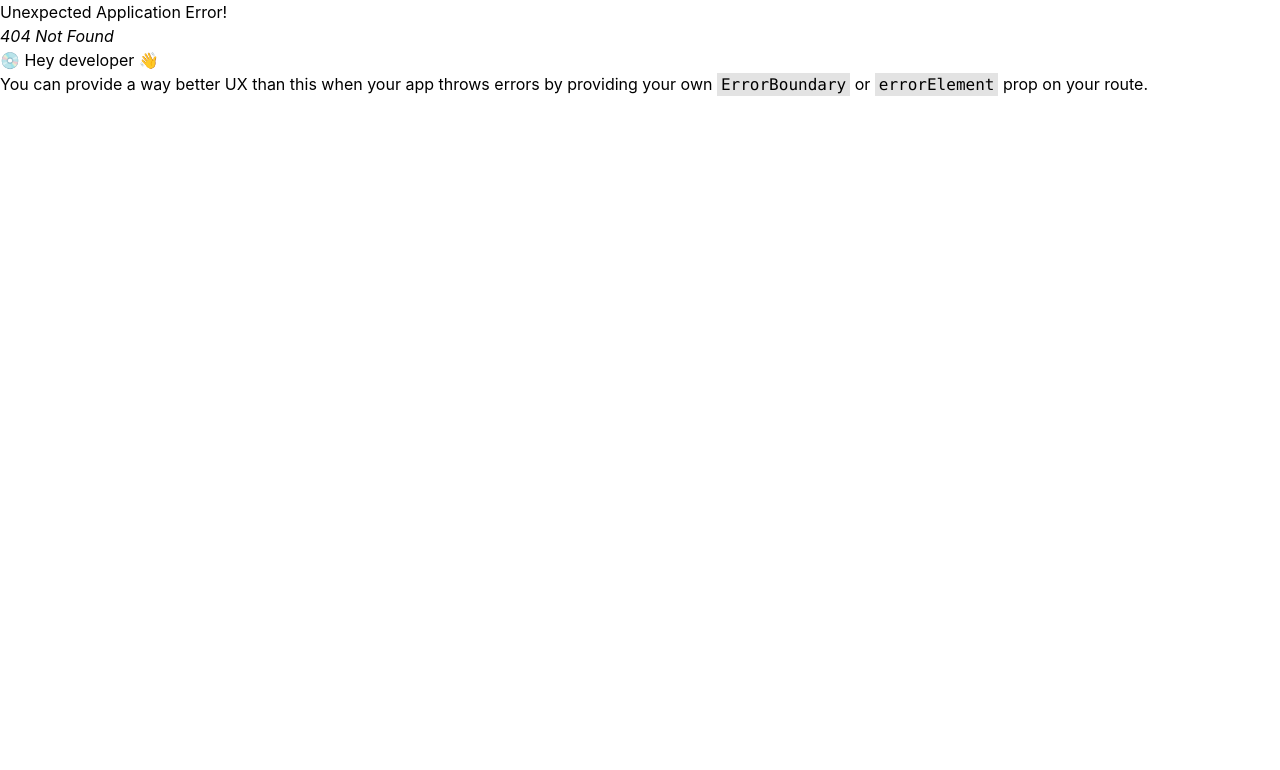
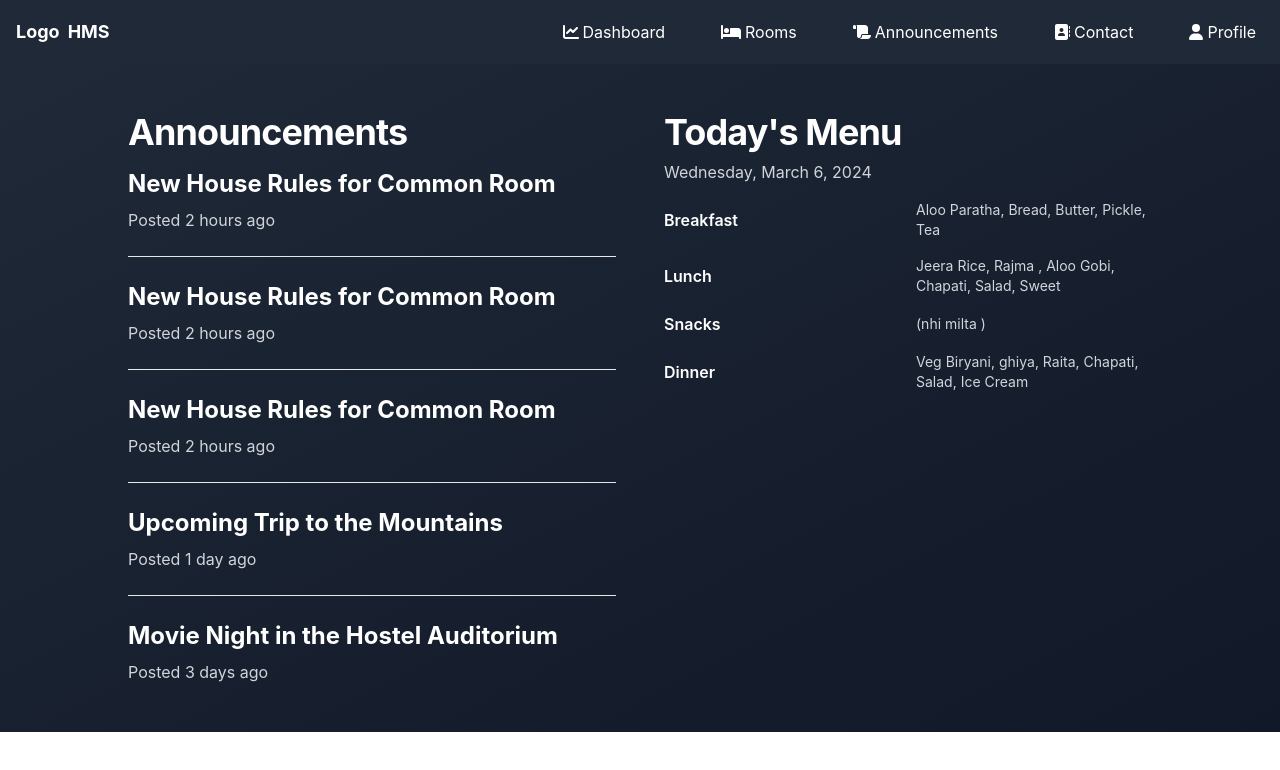
Before and after one commit to dino2580/HMS_DEPLOYED, a React (Create React App) app in the folder frontend/: page /announcement in a window 1280 px wide. Before the commit this address had no page. Shown: the top 770 px of the page. Built offline with nearby package versions, Linux system fonts and the light colour scheme.

Commit message:
Announcement page created

```diff
--- a/frontend/src/App.js
+++ b/frontend/src/App.js
@@ -3,6 +3,7 @@ import { createBrowserRouter , Router, RouterProvider } from "react-router-dom";
 import { Outlet } from "react-router-dom";
 import Navbar from './components/Navbar';
 import Dashboard from './components/Dashboard';
+import Announcement from './components/Announcement';
 
 
 // function Home() {
@@ -15,7 +16,7 @@ import Dashboard from './components/Dashboard';
 
 function App() {
   return (
-      <div className="bg-black h-screen">
+      <div>
         <Navbar />
         <Outlet/>
       </div>
@@ -40,6 +41,11 @@ const appRouter=createBrowserRouter([
               element:<Dashboard/>
 
           },
+          {
+            path:"/announcement",
+            element:<Announcement/>
+
+        },
 
       ],
       // errorElement:<Error/>
--- /dev/null
+++ b/frontend/src/components/Announcement.js
@@ -0,0 +1,77 @@
+/**
+ * v0 by Vercel.
+ * @see https://v0.dev/t/2uQMtMuCSkc
+ * Documentation: https://v0.dev/docs#integrating-generated-code-into-your-nextjs-app
+ */
+export default function Announcement() {
+  return (
+    <div className="px-4 py-6 md:px-6 xl:py-12 2xl:py-16 bg-gradient-to-br from-gray-800 to-gray-900">
+      <div className="grid max-w-5xl gap-6 mx-auto lg:grid-cols-2 lg:gap-12">
+        <div className="space-y-4 lg:order-2 lg:col-start-2">
+          <div className="space-y-2">
+            <h1 className="text-3xl font-bold tracking-tight sm:text-4xl text-white dark:text-gray-100">
+              Today's Menu
+            </h1>
+            <p className="text-gray-300 dark:text-gray-400">Wednesday, March 6, 2024</p>
+          </div>
+          <div className="space-y-4">
+            <div className="grid grid-cols-2 items-center gap-4">
+              <h2 className="font-semibold text-white dark:text-gray-100">Breakfast</h2>
+              <p className="text-sm text-gray-300 dark:text-gray-400">Aloo Paratha, Bread, Butter, Pickle, Tea</p>
+            </div>
+            <div className="grid grid-cols-2 items-center gap-4">
+              <h2 className="font-semibold text-white dark:text-gray-100">Lunch</h2>
+              <p className="text-sm text-gray-300 dark:text-gray-400">
+                Jeera Rice, Rajma , Aloo Gobi, Chapati, Salad, Sweet
+              </p>
+            </div>
+            <div className="grid grid-cols-2 items-center gap-4">
+              <h2 className="font-semibold text-white dark:text-gray-100">Snacks</h2>
+              <p className="text-sm text-gray-300 dark:text-gray-400">(nhi milta )</p>
+            </div>
+            <div className="grid grid-cols-2 items-center gap-4">
+              <h2 className="font-semibold text-white dark:text-gray-100">Dinner</h2>
+              <p className="text-sm text-gray-300 dark:text-gray-400">
+                Veg Biryani, ghiya, Raita, Chapati, Salad, Ice Cream
+              </p>
+            </div>
+          </div>
+        </div>
+        <div className="space-y-4">
+          <div className="space-y-2">
+            <h1 className="text-3xl font-bold tracking-tight sm:text-4xl text-white dark:text-gray-100">
+              Announcements
+            </h1>
+          </div>
+          <div className="space-y-6">
+            <div className="space-y-2">
+              <h2 className="text-2xl font-bold text-white dark:text-gray-100">New House Rules for Common Room</h2>
+              <p className="text-gray-300 dark:text-gray-400">Posted 2 hours ago</p>
+            </div>
+            <div className="border-t border-gray-200 dark:border-gray-800" />
+            <div className="space-y-2">
+              <h2 className="text-2xl font-bold text-white dark:text-gray-100">New House Rules for Common Room</h2>
+              <p className="text-gray-300 dark:text-gray-400">Posted 2 hours ago</p>
+            </div>
+            <div className="border-t border-gray-200 dark:border-gray-800" />
+            <div className="space-y-2">
+              <h2 className="text-2xl font-bold text-white dark:text-gray-100">New House Rules for Common Room</h2>
+              <p className="text-gray-300 dark:text-gray-400">Posted 2 hours ago</p>
+            </div>
+            <div className="border-t border-gray-200 dark:border-gray-800" />
+
+            <div className="space-y-2">
+              <h2 className="text-2xl font-bold text-white dark:text-gray-100">Upcoming Trip to the Mountains</h2>
+              <p className="text-gray-300 dark:text-gray-400">Posted 1 day ago</p>
+            </div>
+            <div className="border-t border-gray-200 dark:border-gray-800" />
+            <div className="space-y-2">
+              <h2 className="text-2xl font-bold text-white dark:text-gray-100">Movie Night in the Hostel Auditorium</h2>
+              <p className="text-gray-300 dark:text-gray-400">Posted 3 days ago</p>
+            </div>
+          </div>
+        </div>
+      </div>
+    </div>
+  )
+}
--- a/frontend/src/components/Dashboard.js
+++ b/frontend/src/components/Dashboard.js
@@ -14,9 +14,10 @@ function Dashboard() {
     };
 
     return (
+        <div className="px-4 py-6 md:px-6 xl:py-12 2xl:py-16 bg-gradient-to-br from-gray-800 to-gray-900">
         <div className="container mx-auto mt-8">
             <div className="flex justify-center items-start gap-8">
-                <nav className="w-50 h-80 bg-gray-800 p-8 rounded-lg">
+                <nav className="w-1/5 md:w-1/4 h-full bg-gray-800 p-8 rounded-lg">
                     <ul className="text-white">
                         <li className="py-2 px-4 hover:bg-gray-700 cursor-pointer transition duration-300 rounded-md">
                             <FontAwesomeIcon className="mr-2" icon={faChartBar} />
@@ -41,8 +42,8 @@ function Dashboard() {
                     </ul>
                 </nav>
                 <div className="w-full md:w-3/4">
-                    <div className="grid grid-cols-1  md:grid-cols-3 gap-6">
-                        <div className="bg-gray-800 p-6  rounded-lg shadow-md transition duration-300 hover:shadow-lg">
+                    <div className="grid grid-cols-1 md:grid-cols-3 gap-6">
+                        <div className="bg-gray-800 p-6 rounded-lg shadow-md transition duration-300 hover:shadow-lg">
                             <h2 className="text-xl font-semibold mb-4 text-white">Occupancy Rate</h2>
                             <div className="flex items-center justify-center">
                                 <div className="w-24 h-24 rounded-full border-4 border-gray-200 flex items-center justify-center hover:bg-gray-800 transition duration-300">
@@ -106,6 +107,7 @@ function Dashboard() {
             </div>
             {showComponent && <ComplaintForm />}
         </div>
+        </div>
     );
 }
 
--- a/frontend/src/components/Navbar.js
+++ b/frontend/src/components/Navbar.js
@@ -1,7 +1,7 @@
 import React, { useState } from 'react';
 import { FontAwesomeIcon } from '@fortawesome/react-fontawesome';
 import { faChartLine, faAddressBook, faBed, faFile, faScroll, faUser } from '@fortawesome/free-solid-svg-icons';
-import { Link } from 'react-router-dom';
+import { Link, NavLink } from 'react-router-dom';
 
 function Navbar() {
     const [isOpen, setIsOpen] = useState(false);
@@ -34,35 +34,34 @@ function Navbar() {
                 </div>
                 <ul className={`md:flex ${isOpen ? 'block' : 'hidden'} md:justify-evenly md:space-x-10 md:items-center`}>
                     <li>
-                        <Link to="/dashboard" className="text-white hover:text-gray-300 flex items-center hover:border border-gray-300 rounded-full px-2 py-1">
+                        <NavLink to="/dashboard" activeClassName="text-indigo-600" className="text-white hover:text-gray-300 hover:border border-gray-300 rounded-full px-2 py-1 flex items-center">
                             <FontAwesomeIcon icon={faChartLine} className="mr-1" />
                             Dashboard
-                        </Link>
+                        </NavLink>
                     </li>
-
                     <li>
-                        <a href="#" className="text-white hover:text-gray-300 flex items-center hover:border border-gray-300 rounded-full px-2 py-1">
+                        <NavLink to="/rooms" activeClassName="text-indigo-600" className="text-white hover:text-gray-300 hover:border border-gray-300 rounded-full px-2 py-1 flex items-center">
                             <FontAwesomeIcon icon={faBed} className="mr-1" />
                             Rooms
-                        </a>
+                        </NavLink>
                     </li>
                     <li>
-                        <a href="#" className="text-white hover:text-gray-300 flex items-center hover:border border-gray-300 rounded-full px-2 py-1">
+                        <NavLink to="/announcement" activeClassName="text-indigo-600" className="text-white hover:text-gray-300 hover:border border-gray-300 rounded-full px-2 py-1 flex items-center">
                             <FontAwesomeIcon icon={faScroll} className="mr-1" />
                             Announcements
-                        </a>
+                        </NavLink>
                     </li>
                     <li>
-                        <a href="#" className="text-white hover:text-gray-300 flex items-center hover:border border-gray-300 rounded-full px-2 py-1">
+                        <NavLink to="/contact" activeClassName="text-indigo-600" className="text-white hover:text-gray-300 hover:border border-gray-300 rounded-full px-2 py-1 flex items-center">
                             <FontAwesomeIcon icon={faAddressBook} className="mr-1" />
                             Contact
-                        </a>
+                        </NavLink>
                     </li>
                     <li>
-                        <a href="#" className="text-white hover:text-gray-300 flex items-center hover:border border-gray-300 rounded-full px-2 py-1">
+                        <NavLink to="/profile" activeClassName="text-indigo-600" className="text-white hover:text-gray-300 hover:border border-gray-300 rounded-full px-2 py-1 flex items-center">
                             <FontAwesomeIcon icon={faUser} className="mr-1" />
                             Profile
-                        </a>
+                        </NavLink>
                     </li>
                 </ul>
             </div>
```
Also changed, not shown: frontend/src/App.css (deleted, +0 -38 lines).
